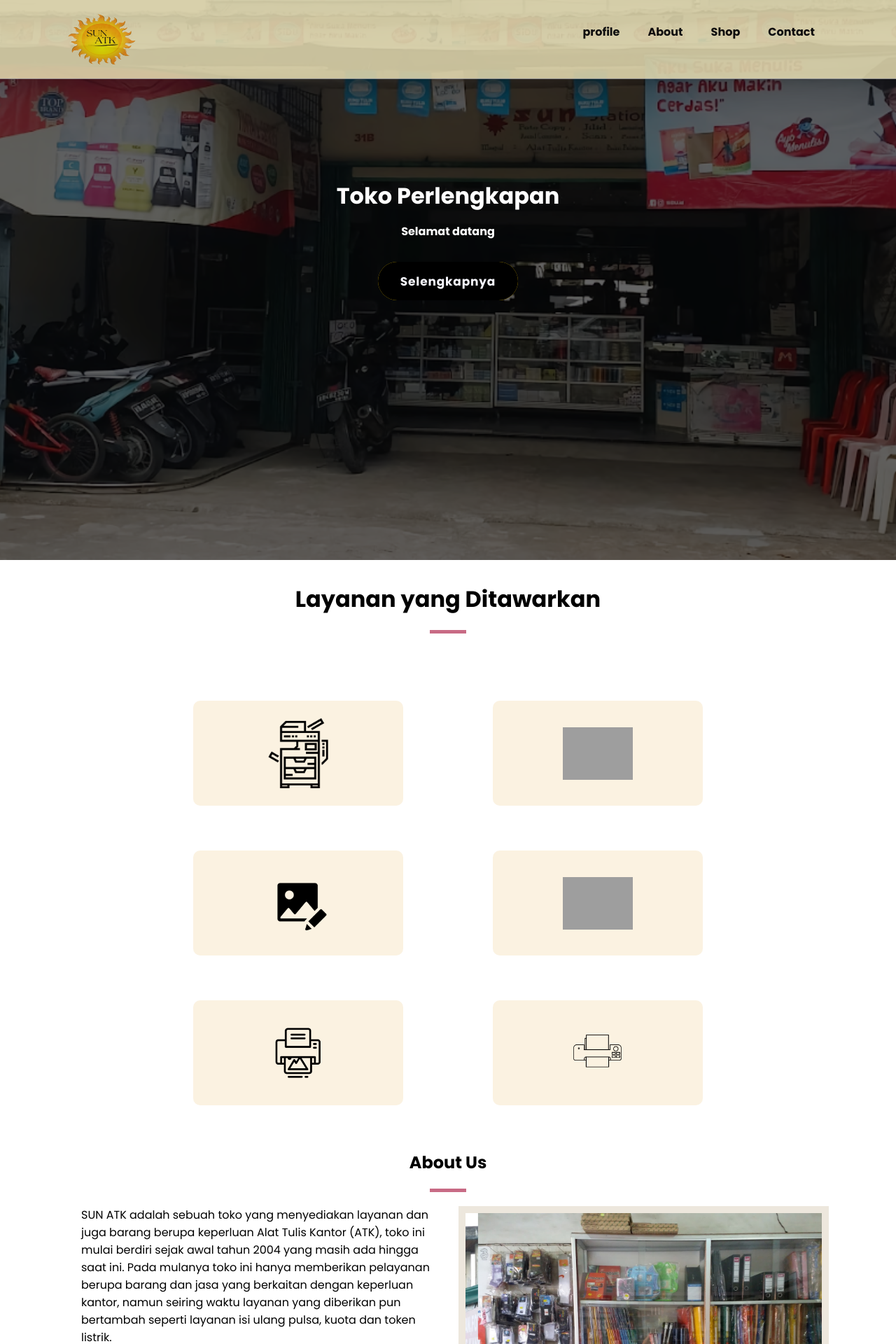
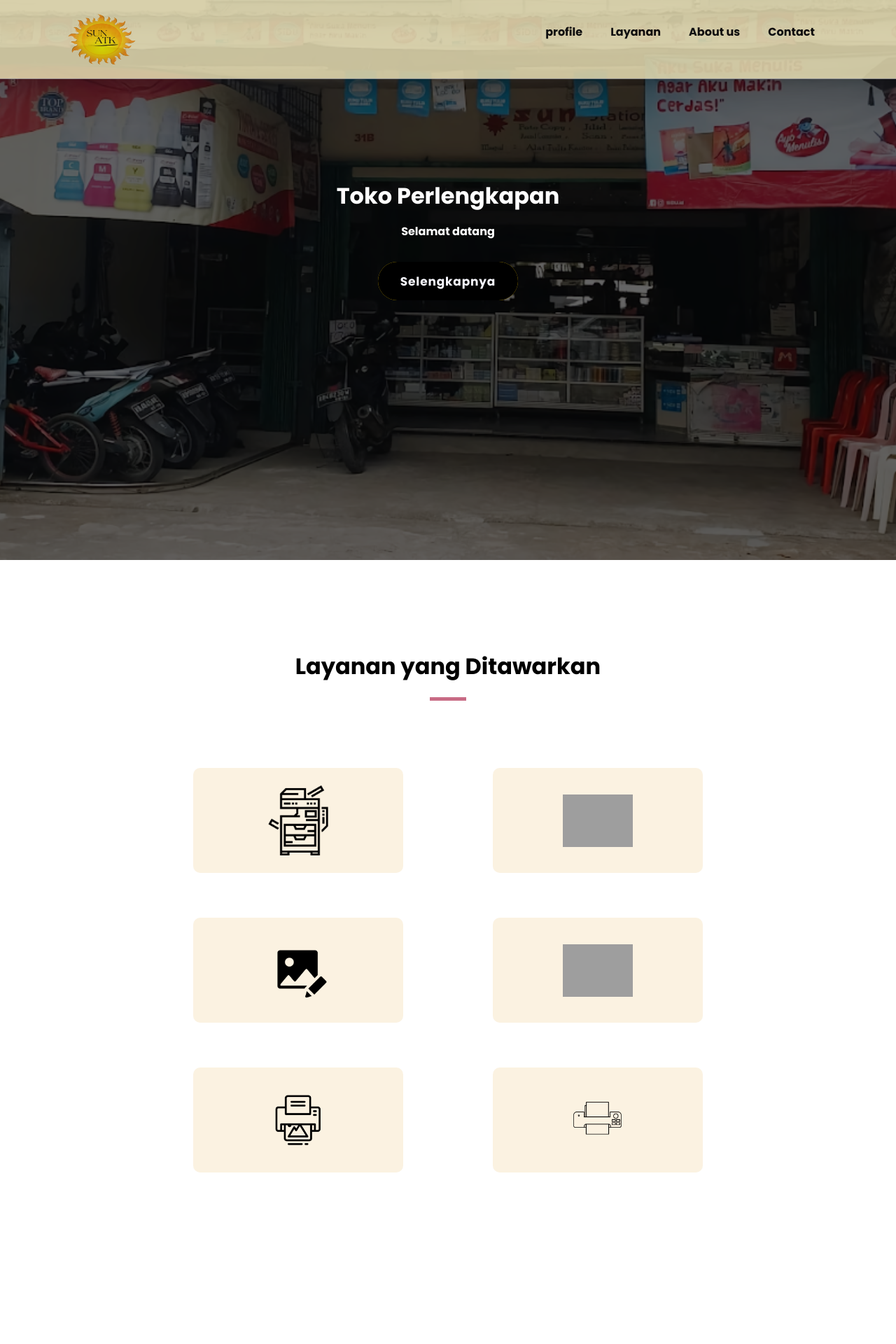
Before and after one commit to DustinTiovino/Tugas-web, a PHP site: page /Homepage.html in a window 1280 px wide. Shown: the top 1920 px of the page at 70% size. Run offline with PHP 8.4, Linux system fonts and the light colour scheme; some libraries are stand-ins or nearby versions; grey boxes are pictures that could not be loaded.

Commit message:
melakukan perubahan

```diff
--- a/Homepage.html
+++ b/Homepage.html
@@ -11,6 +11,10 @@
     <link
       href="https://fonts.googleapis.com/css2?family=Poppins:ital,wght@0,100;0,400;0,700;1,700&display=swap"
       rel="stylesheet"
+    />
+    <link
+      rel="stylesheet"
+      href="https://cdnjs.cloudflare.com/ajax/libs/font-awesome/4.7.0/css/font-awesome.min.css"
     />
 
     <title>SUN ATK HOMEPAGE</title>
@@ -26,15 +30,15 @@
         </div>
         <div class="menu">
           <ul>
-            <li><a href="#profile">profile</a></li>
-            <li><a href="#about">About </a></li>
-            <li><a href="#shop">Shop</a></li>
+            <li><a href="#profile" class="active">profile</a></li>
+            <li><a href="#about">Layanan </a></li>
+            <li><a href="#aboutus">About us</a></li>
             <li><a href="#contact">Contact</a></li>
           </ul>
         </div>
       </div>
     </nav>
-
+    <div class="scroll">
       <main>
         <section class="profile" id="profile">
           <main class="content profile_layer">
@@ -183,13 +187,13 @@
         <div class="aboutusmid">
           <div class="atasabout">
             <p>
-            SUN ATK adalah sebuah toko yang menyediakan layanan dan juga barang
-            berupa keperluan Alat Tulis Kantor (ATK), toko ini mulai berdiri
-            sejak awal tahun 2004 yang masih ada hingga saat ini. Pada mulanya
-            toko ini hanya memberikan pelayanan berupa barang dan jasa yang
-            berkaitan dengan keperluan kantor, namun seiring waktu layanan yang
-            diberikan pun bertambah seperti layanan isi ulang pulsa, kuota dan
-            token listrik.
+              SUN ATK adalah sebuah toko yang menyediakan layanan dan juga
+              barang berupa keperluan Alat Tulis Kantor (ATK), toko ini mulai
+              berdiri sejak awal tahun 2004 yang masih ada hingga saat ini. Pada
+              mulanya toko ini hanya memberikan pelayanan berupa barang dan jasa
+              yang berkaitan dengan keperluan kantor, namun seiring waktu
+              layanan yang diberikan pun bertambah seperti layanan isi ulang
+              pulsa, kuota dan token listrik.
             </p>
 
             <button><span>Lihat</span></button>
@@ -210,18 +214,23 @@
           <div class="layar-dalam">
             <div>
               <h5>Contact Us</h5>
+              <i class="fa fa-whatsapp">
                 <a
                   href="https://wa.me/+6289659317779"
                   target="_blank"
                   style="font-size: 17px; text-decoration: underline"
                   >Hubungi Kami</a
                 >
+              </i>
               <br />
-            <!-- <a
+
+              <a
                 href="https://www.tokopedia.com/sunstationeries"
                 style="font-size: 17px"
                 >Tokopedia</a
-            > -->
+              >
+
+              <br />
             </div>
             <div>
               <div class="alamat">
@@ -244,6 +253,7 @@
           <div class="copyright">&copy; 2023 by SunATK</div>
         </div>
       </footer>
+    </div>
     <script src="javascript.js"></script>
     <script
       src="https://kit.fontawesome.com/a076d05399.js"
--- a/style.css
+++ b/style.css
@@ -8,7 +8,6 @@
   box-sizing: border-box;
   outline: none;
   border: none;
-
   text-decoration: none;
 }
 
@@ -71,7 +70,7 @@ nav .menu ul li {
   line-height: 60px;
 }
 
-nav ul li a {
+nav .menu ul li a {
   color: black;
   text-align: center;
   padding: 0 20px;
@@ -79,7 +78,7 @@ nav ul li a {
   display: inline-block;
 }
 
-nav ul li a:hover {
+nav .menu ul li a:hover {
   color: var(--bg);
 }
 
@@ -109,7 +108,10 @@ main {
   background-position: center;
   position: relative;
 }
-
+.scroll {
+  overflow-y: scroll;
+  scroll-behavior: smooth;
+}
 .content {
   padding: 1.4rem;
   padding-top: 20%;
@@ -189,7 +191,7 @@ img {
 
 .about,
 .aboutus {
-  padding: 2rem 6rem;
+  padding: 8rem 6rem;
 }
 
 .about h2 {
```
Also changed, not shown: javascript.js (+12 -12 lines). Lines whose indentation alone changed are shown as unchanged.
